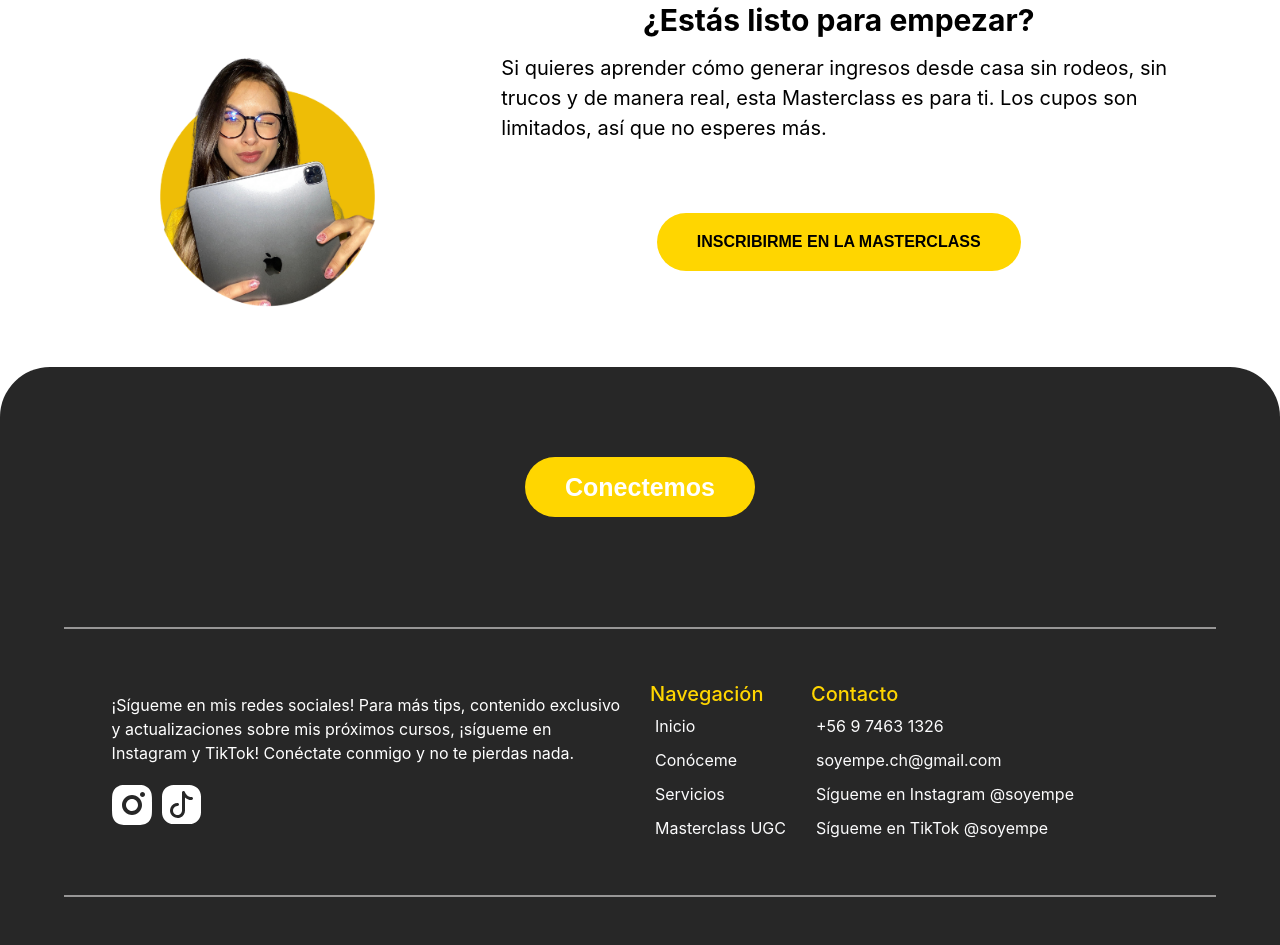
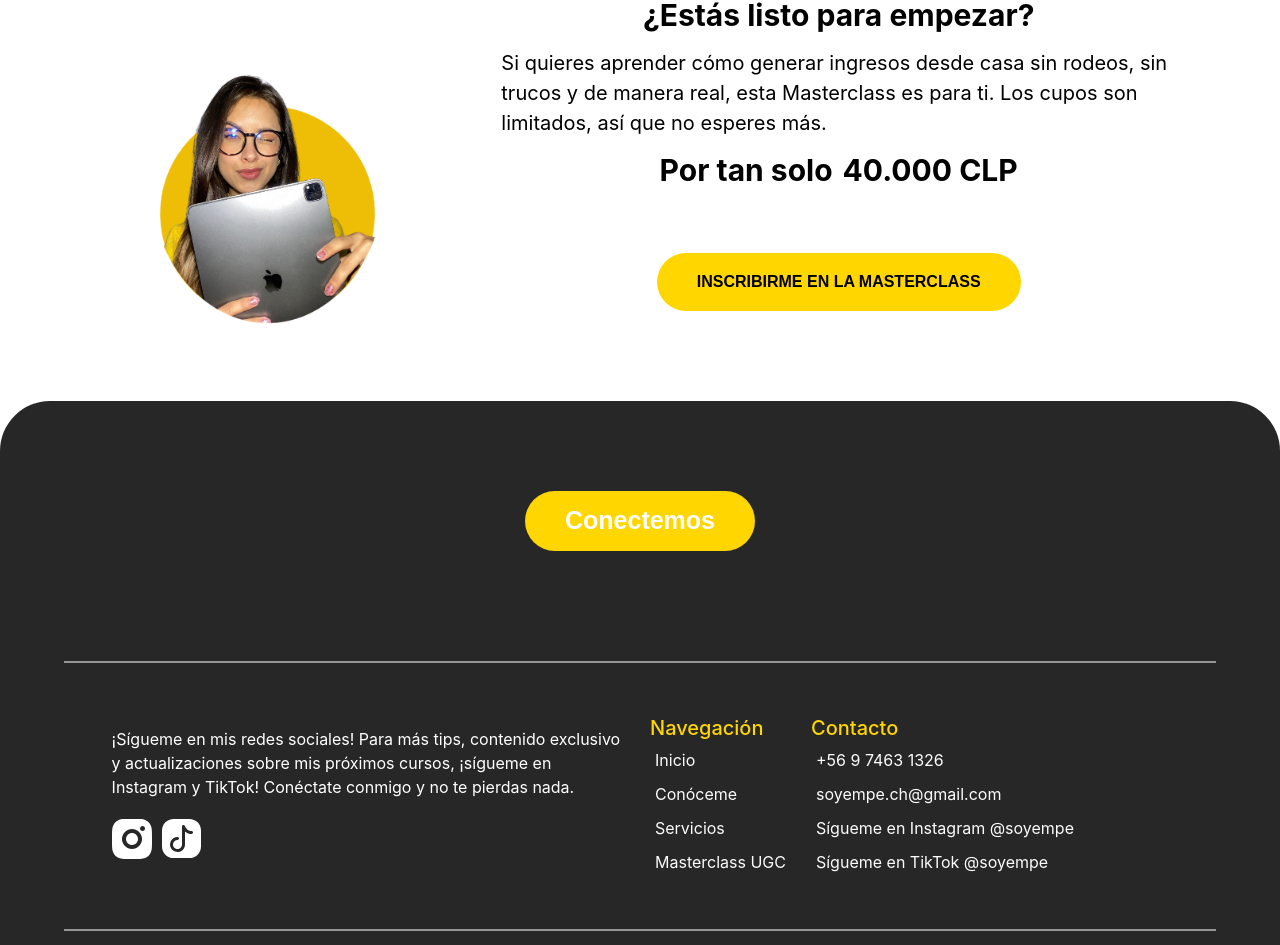
Before and after one commit to Anthonyjgr/soy_empe_web, a React (Vite) app: page /ugc-course in a window 1280 px wide. Shown: the part 2343-3288 px from the top of the page. Built offline with nearby package versions, Linux system fonts and the light colour scheme; the HTML template or start-up script is replaced by a standard one.

Commit message:
changing pricing

```diff
--- a/src/views/courses/Courses.jsx
+++ b/src/views/courses/Courses.jsx
@@ -139,6 +139,10 @@ const Courses = () => {
             de manera real, esta Masterclass es para ti. Los cupos son limitados, así que
             no esperes más.
           </span>
+          <div style={{display:"flex", gap:"10px"}}>
+            <span style={{ fontSize: "30px", fontWeight: "bold" }}>Por tan solo</span>
+            <span style={{ fontSize: "30px", fontWeight: "bold" }}>40.000 CLP</span>
+          </div>
           <Link to="/checkout">
             <button>INSCRIBIRME EN LA MASTERCLASS</button>
           </Link>
--- a/src/views/courses/Courses.module.css
+++ b/src/views/courses/Courses.module.css
@@ -99,7 +99,7 @@ button:hover {
 /* section three */
 
 .title_four {
-  font-size: 60px;
+  font-size: 50px;
   text-align: left;
   margin: 0;
 }
```
